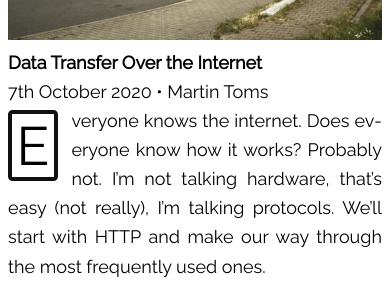
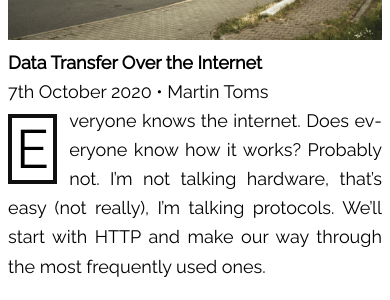
Before and after one commit to morgosus/morgosus.github.io, a Jekyll site: the page built from _posts/2020-10-07-data-transfer-over-the-internet.md, in a window 390 px wide. Shown: the part 260-560 px from the top of the page. Built offline with Jekyll 4.4.1, drawn with Linux system fonts in a browser that asks for light colours.

Commit message:
Make the drop cap look a tiny bit better on smaller screens

```diff
--- a/assets/cheeky.css
+++ b/assets/cheeky.css
@@ -386,16 +386,15 @@
 
   /* ----- Drop Cap ----- */
   .post-content::first-letter {
-    margin-top: 0.25rem;
-    border: 0.25rem solid #101010;
-    padding: 0.25rem;
+    margin-top: 8.0901699438px;
+    border: 4.0450849719px solid #101010;
+    padding: 4.0450849719px;
     font-size: 3rem;
     line-height: 3rem;
-    margin-right: 0.75rem;
-    margin-bottom: 0.25rem;
+    margin-right: 12.1352549156px;
+    margin-bottom: 4.0450849719px;
     float: left;
     vertical-align: bottom;
-    border-radius: 0.25rem;
   }
 
   /*\--------------------------------------------\*/
```
Also changed, not shown: _sass/click/header.sass (+5 -6 lines), 1 other file.
